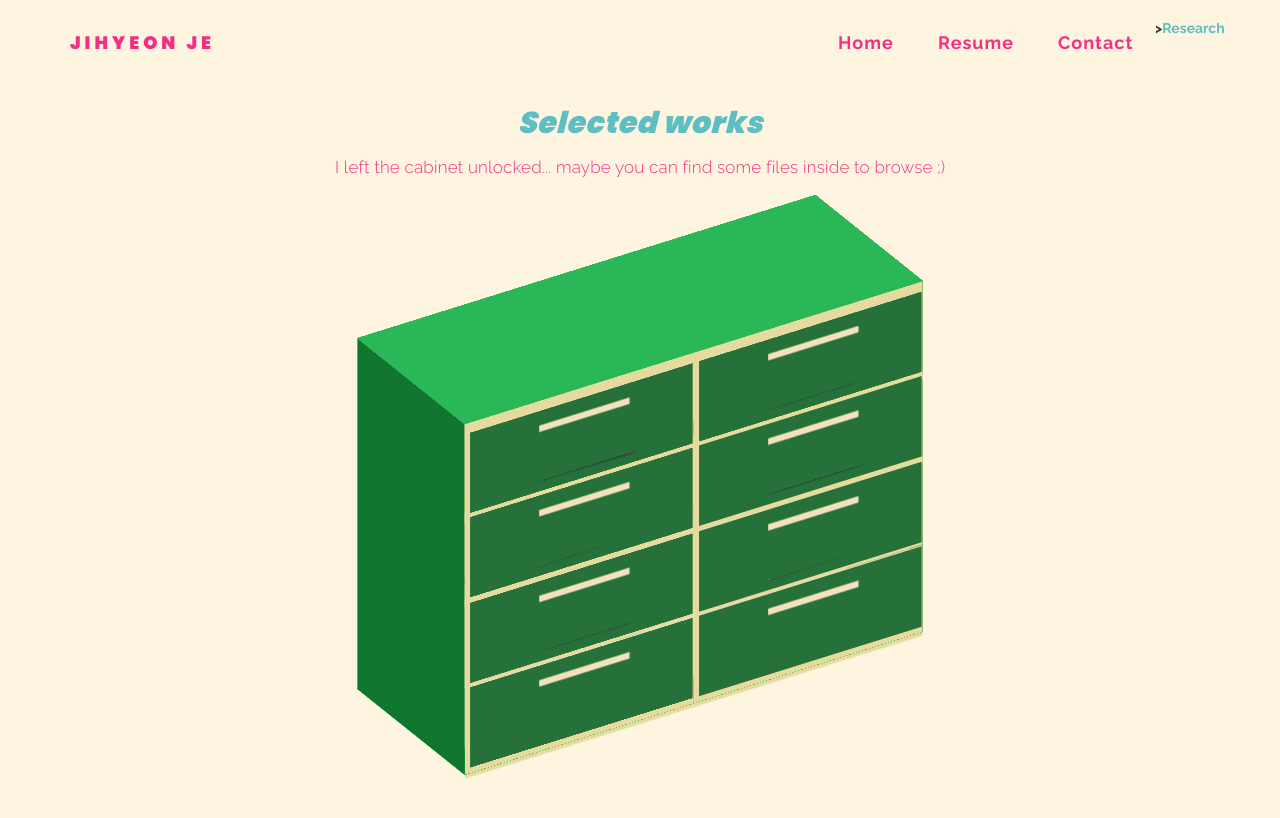
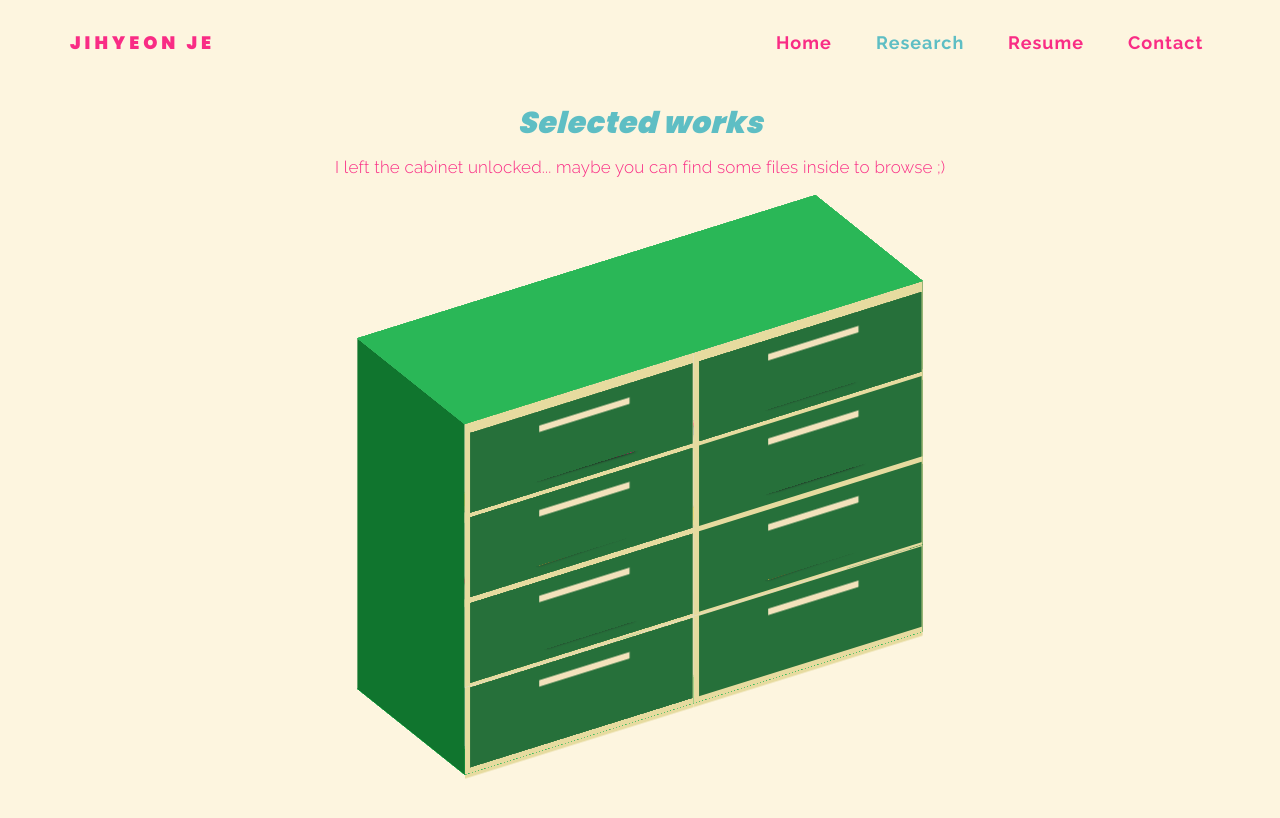
Before and after one commit to rpraka/JihyeonJe.com, a Jekyll site: the page about.html, which Jekyll copies as it is, in a window 1280 px wide. Shown: the top 818 px of the page. Built offline with Jekyll 4.4.1, drawn with Linux system fonts in a browser that asks for light colours.

Commit message:
Add files via upload

```diff
--- a/about.html
+++ b/about.html
@@ -53,7 +53,6 @@
 </div>
 
 <!-- Navigation section  -->
-
 <div class="navbar navbar-default navbar-static-top" role="navigation">
   <div class="container">
 
@@ -67,8 +66,8 @@
        </div>
        <div class="collapse navbar-collapse">
             <ul class="nav navbar-nav navbar-right">
-                    <li ><a href="index.html">Home</a></li>
-                    <li class="active"></li>><a href="about.html">Research</a></li>
+                 <li><a href="index.html">Home</a></li>
+                 <li class="active"><a href="about.html">Research</a></li>
                  <li><a href="/images/Je_Resume.pdf" target="_blank">Resume</a></li>
                  <li><a href="contact.html">Contact</a></li>
             </ul>
```
Lines whose indentation alone changed are shown as unchanged.
